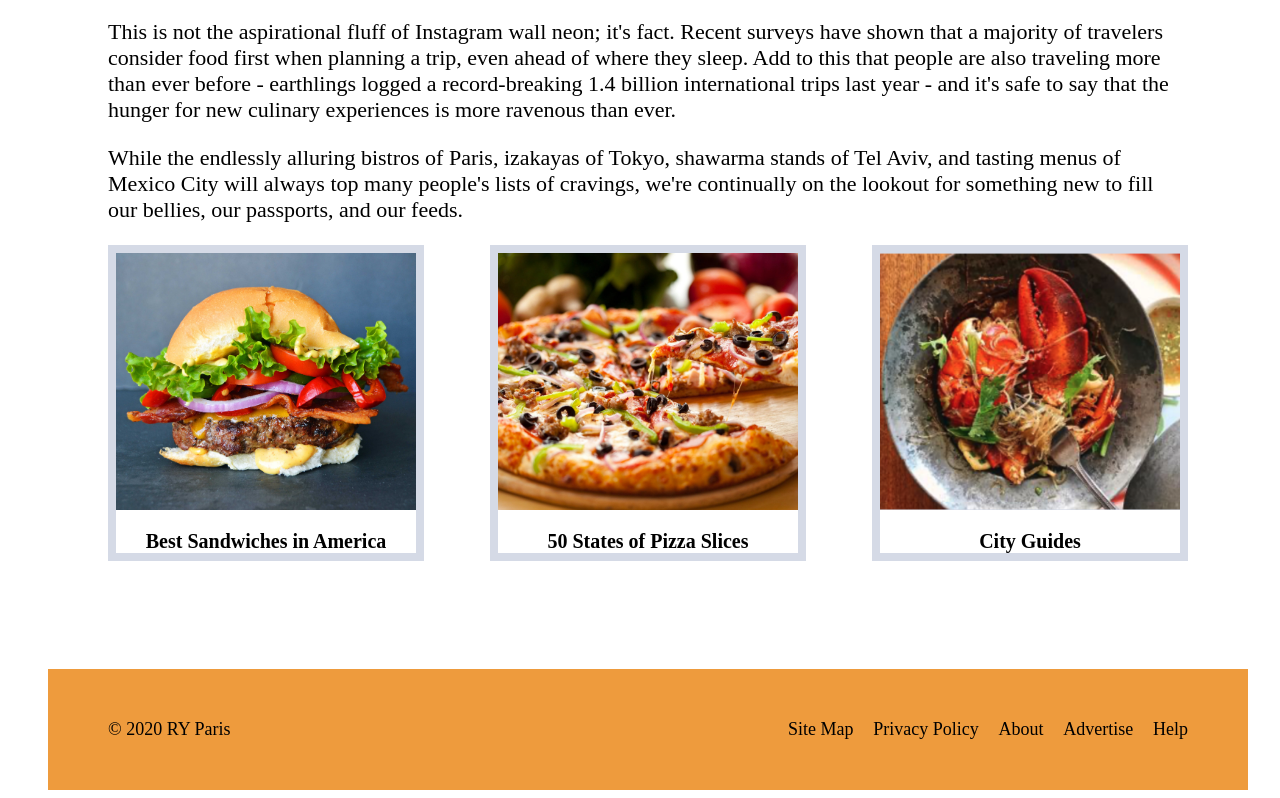
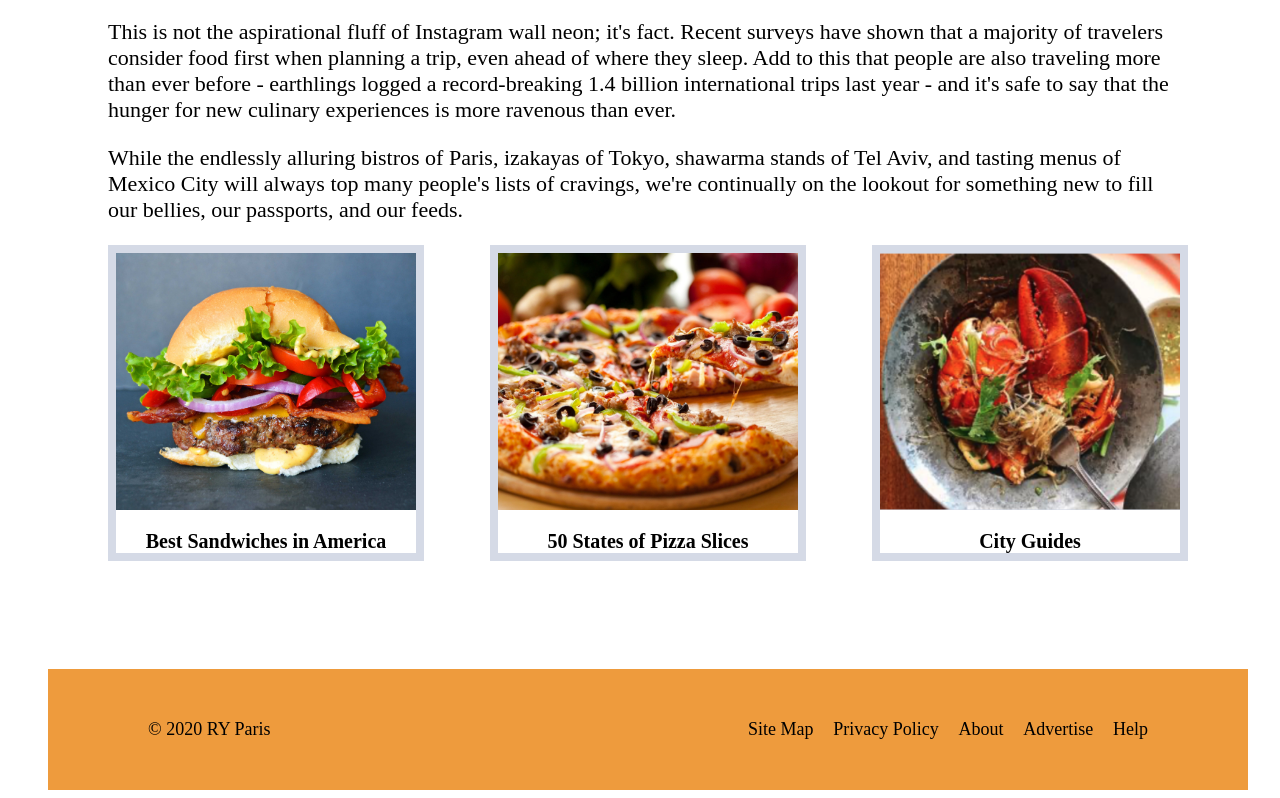
Before and after one commit to Teras43/RyParisProject, a plain HTML site: page index.html in a window 1280 px wide. Shown: the part 1773-2571 px from the top of the page. Drawn offline with Linux system fonts and the light colour scheme.

Commit message:
Fixed padding on bottom banner of page.

```diff
--- a/css/style.css
+++ b/css/style.css
@@ -193,7 +193,7 @@ body {
     justify-content: space-between;
     align-items: center;
     background-color: rgb(238, 155, 61);
-    padding: 50px 60px;
+    padding: 50px 100px;
     font-size: 18px;
 }
 
```
